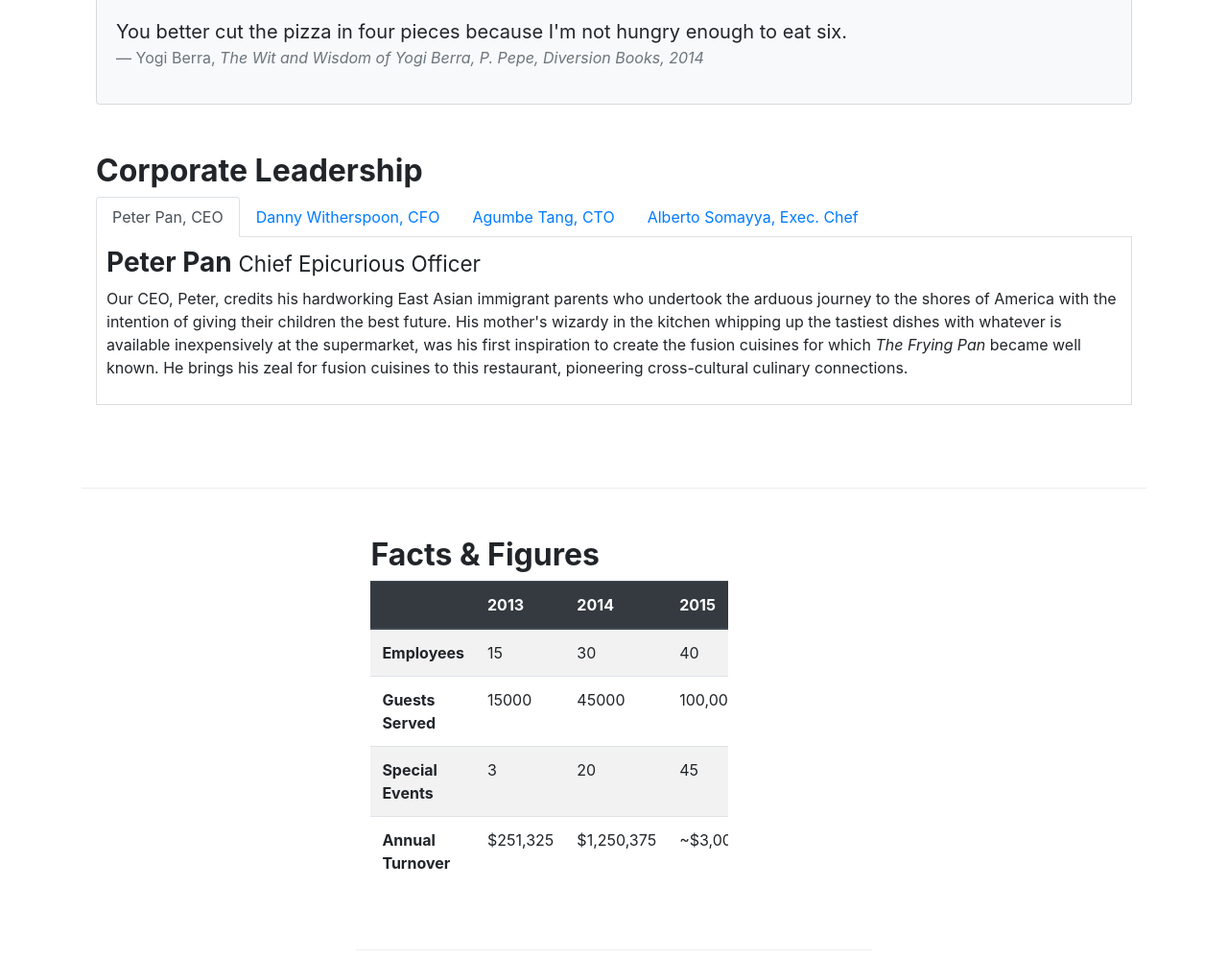
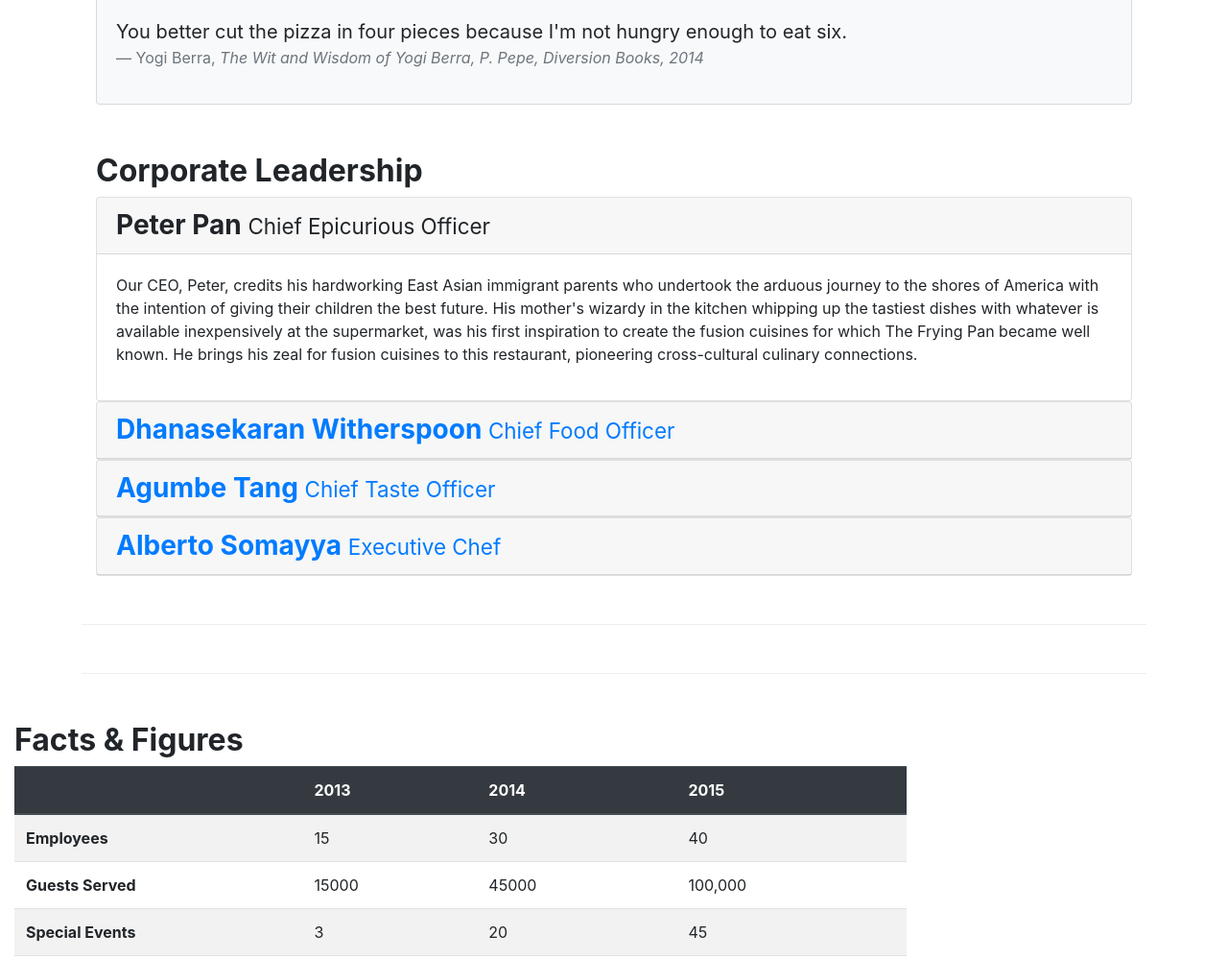
Before and after one commit to Sashankr/Bootstrap-Practice-Coursera, a website: page aboutus.html in a window 1280 px wide. Shown: the part 812-1811 px from the top of the page at 96% size. Drawn offline with nearby package versions, Linux system fonts and the light colour scheme; files whose address does not match are found by name.

Commit message:
Accordian

```diff
--- a/aboutus.html
+++ b/aboutus.html
@@ -113,46 +113,42 @@
             </div>
 
 
-            <div class="row row-content align-items-start">
-                <div class="col">
+            <div class="row row-content align-items-start justify-content-start">
+                <div class="col-12">
                     <h2>Corporate Leadership</h2>
-                    <ul class="nav nav-tabs">
-                        <li class="nav-item">
-                          <a class="nav-link active" href="#peter"
-                            role="tab" data-toggle="tab">Peter Pan, CEO</a>
-                        </li>
-                        <li class="nav-item">
-                          <a class="nav-link" href="#danny" role="tab"
-                            data-toggle="tab">Danny Witherspoon, CFO</a>
-                        </li>
-                        <li class="nav-item">
-                          <a class="nav-link" href="#agumbe"role="tab"
-                            data-toggle="tab">Agumbe Tang, CTO</a>
-                        </li>
-                        <li class="nav-item">
-                          <a class="nav-link" href="#alberto" role="tab"
-                            data-toggle="tab">Alberto Somayya, Exec. Chef</a>
-                        </li>
-                    </ul>
-                    <div class="tab-content">
-                        <div role="tabpanel" class="tab-pane active show fade" id="peter">
-                            <h3>Peter Pan <small>Chief Epicurious Officer</small></h3>
-                            <p class="d-none d-sm-block">Our CEO, Peter, credits his hardworking East Asian immigrant
-                                parents who
-                                undertook the arduous journey to the shores of America with the intention of giving their
-                                children
-                                the best future. His mother's wizardy in the kitchen whipping up the tastiest dishes with
-                                whatever
-                                is available inexpensively at the supermarket, was his first inspiration to create the
-                                fusion
-                                cuisines for which <em>The Frying Pan</em> became well known. He brings his zeal for fusion
-                                cuisines
-                                to this restaurant, pioneering cross-cultural culinary connections.</p>
+                    <div id="accordion">
+                        <div class="card">
+                            <div class="card-header" role="tab" id="peterhead">
+                                <h3 class="mb-0">
+                                    <a data-toggle="collapse" data-target="#peter">
+                                        Peter Pan <small>Chief Epicurious Officer</small>
+                                    </a>
+                                </h3>
+                            </div>
+                            <div class="collapse show" id="peter" data-parent="#accordion">
+                                <div class="card-body">
+                                    <p class="d-none d-sm-block">Our CEO, Peter, credits his hardworking East Asian
+                                        immigrant parents who undertook the arduous journey to the shores of America
+                                        with the intention of giving their children the best future. His mother's
+                                        wizardy in the kitchen whipping up the tastiest dishes with whatever is
+                                        available inexpensively at the supermarket, was his first inspiration to create
+                                        the fusion cuisines for which The Frying Pan became well known. He brings his
+                                        zeal for fusion cuisines to this restaurant, pioneering cross-cultural culinary
+                                        connections.</p>
+                                </div>
+                            </div>
                         </div>
 
-
-                        <div role="tabpanel" class="tab-pane show fade" id="danny">
-                        <h3>Dhanasekaran Witherspoon <small>Chief Food Officer</small></h3>
+                        <div class="card">
+                            <div class="card-header" role="tab" id="dannyhead">
+                                <h3 class="mb-0">
+                                    <a class="collapsed" data-toggle="collapse" data-target="#danny">
+                                        Dhanasekaran Witherspoon <small>Chief Food Officer</small>
+                                    </a>
+                                </h3>
+                            </div>
+                            <div class="collapse" id="danny" data-parent="#accordion">
+                                <div class="card-body">
                                     <p class="d-none d-sm-block">Our CFO, Danny, as he is affectionately referred to by his
                                         colleagues,
                                         comes from a long established family tradition in farming and produce. His experiences
@@ -162,9 +158,18 @@
                                         puts it in his own words, <em>Everything that runs, wins, and everything that stays,
                                             pays!</em></p>
                                 </div>
-
-                        <div role="tabpanel" class="tab-pane show fade" id="agumbe">
-                        <h3>Agumbe Tang <small>Chief Taste Officer</small></h3>
+                            </div>
+                        </div>
+                        <div class="card">
+                            <div class="card-header" role="tab" id="agumbehead">
+                                <h3 class="mb-0">
+                                    <a class="collapsed" data-toggle="collapse" data-target="#agumbe">
+                                        Agumbe Tang <small>Chief Taste Officer</small>
+                                    </a>
+                                </h3>
+                            </div>
+                            <div class="collapse" id="agumbe" data-parent="#accordion">
+                                <div class="card-body">
                                     <p class="d-none d-sm-block">Blessed with the most discerning gustatory sense, Agumbe, our CTO,
                                         personally ensures that every dish that we serve meets his exacting tastes. Our chefs dread
                                         the
@@ -172,9 +177,18 @@
                                         his
                                         motto, <em>You click only if you survive my lick.</em></p>
                                 </div>
-
-                        <div role="tabpanel" class="tab-pane show fade" id="alberto">
-                        <h3 class="">Alberto Somayya <small>Executive Chef</small></h3>
+                            </div>
+                        </div>
+                        <div class="card">
+                            <div class="card-header" role="tab" id="albertohead">
+                                <h3 class="mb-0">
+                                    <a class="collapsed" data-toggle="collapse" data-target="#alberto">
+                                        Alberto Somayya <small>Executive Chef</small>
+                                    </a>
+                                </h3>
+                            </div>
+                            <div class="collapse" id="alberto" data-parent="#accordion">
+                                <div class="card-body">
                                     <p class="d-none d-sm-block">Award winning three-star Michelin chef with wide International
                                         experience
                                         having worked closely with whos-who in the culinary world, he specializes in creating
@@ -183,6 +197,15 @@
                                             craziest
                                             cultures, and you get a winning hit! Amma Mia!</em></p>
                                 </div>
+                            </div>
+                        </div>
+                    </div>
+                </div>
+
+
+
+            </div>
+
         </div>
     </div>
     </div>
@@ -263,8 +286,8 @@
                     <div class="text-center">
                         <a class="btn btn-social-icon btn-google" href="http://google.com/+"><i
                                 class="fa fa-google-plus"></i></a>
-                            <a class="btn btn-social-icon btn-facebook"
-                                href="http://www.facebook.com/profile.php?id="><i class="fa fa-facebook"></i></a>
+                        <a class="btn btn-social-icon btn-facebook" href="http://www.facebook.com/profile.php?id="><i
+                                class="fa fa-facebook"></i></a>
                         <a class="btn btn-social-icon btn-linkedin" href="http://www.linkedin.com/in/"><i
                                 class="fa fa-linkedin"></i></a>
                         <a class="btn btn-social-icon btn-twitter" href="http://twitter.com/"><i
```
Lines whose indentation alone changed are shown as unchanged.
